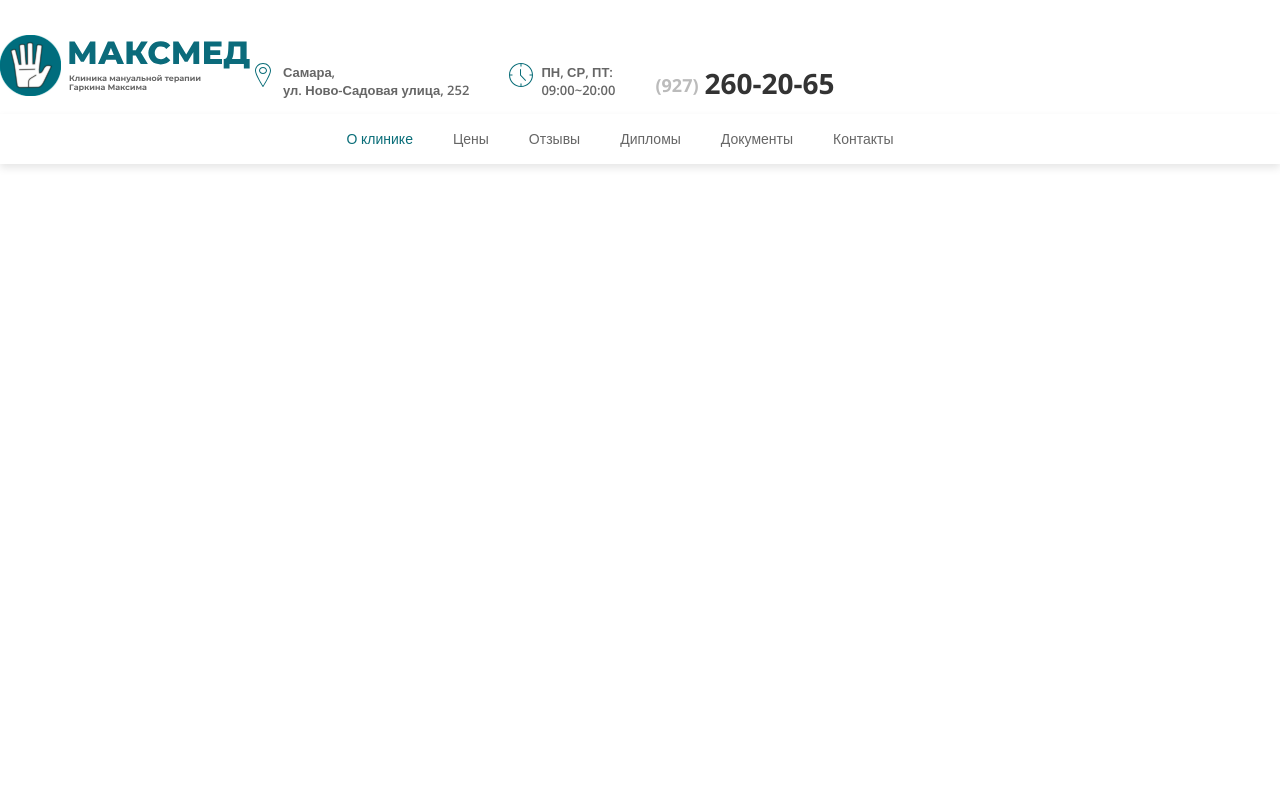
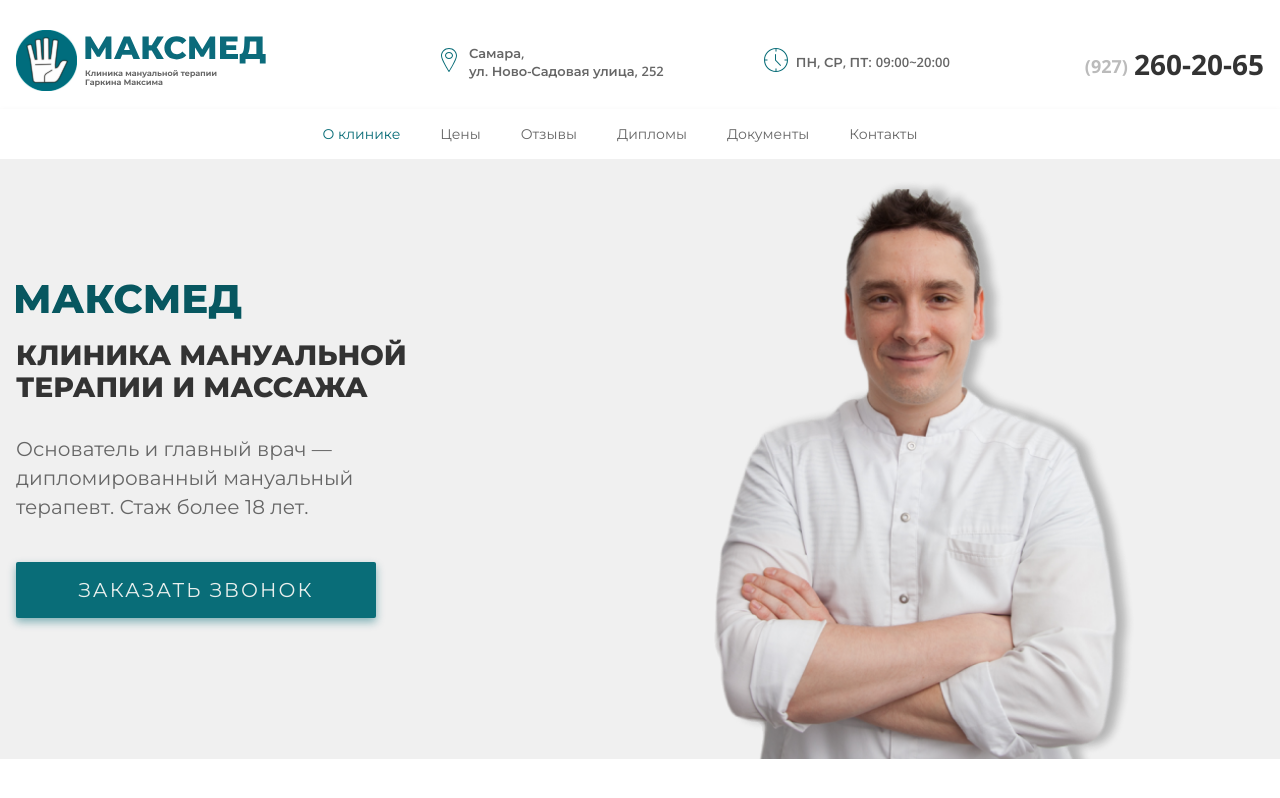
Before and after one commit to Kotinann/maksmed, a Next.js app: page / in a window 1280 px wide. Shown: the top 798 px of the page. Built offline with nearby package versions, Linux system fonts and the light colour scheme.

Commit message:
commit banner

```diff
--- /dev/null
+++ b/src/components/banner/banner.jsx
@@ -0,0 +1,36 @@
+import styles from './banner.module.scss'
+import BannerIcon from "../../assets/icons/banner-icon.svg"
+
+
+export default function Banner() {
+    return (
+        <div className={styles.banner}>
+            <div className="container">
+                <div className={styles.wrapper}>
+                    <div className={styles.bannerMobImg}>
+                    </div>
+                    <div className={styles.bannerRow}>
+                        <div className={styles.bannerTextBlock}>
+                            <div className={styles.bannerLogo}>
+                                <BannerIcon/>
+                            </div>
+                            <div className={styles.bannerTitle}>
+                                Клиника мануальной терапии и массажа
+                            </div>
+                            <div className={styles.bannerDescr}>
+                                Основатель и главный врач — дипломированный мануальный терапевт. Стаж более 18 лет.
+                            </div>
+                            <div className={styles.bannerButton}>
+                                <a className={styles.bannerButtonOpen} href="#">
+                                    Заказать звонок
+                                </a>
+                            </div>
+                        </div>
+                    </div>
+                </div>
+            </div>
+        </div>
+
+
+    )
+}
--- /dev/null
+++ b/src/components/banner/banner.module.scss
@@ -0,0 +1,89 @@
+@import 'src/styles/variables';
+
+.banner {
+
+  text-align: center;
+  position: relative;
+  background-color: $light-gray;
+
+
+}
+
+.container {
+
+}
+.wrapper {
+  width: 100%;
+  height: 600px;
+  background-image: url("../../assets/img/doctors/bannerDoctors.png");
+  background-repeat: no-repeat;
+  background-position: 85% 20px;
+  background-size: contain;
+  padding: 125px 0;
+
+}
+
+.bannerMobImg {
+  display: none;
+}
+
+.bannerRow {
+
+}
+
+
+.bannerTextBlock {
+
+}
+
+.bannerLogo{
+  text-align: left;
+  margin-bottom: 16px;
+
+}
+
+.bannerTitle {
+  width: 100%;
+  max-width: 450px;
+  font-family: 'Montserrat';
+  color: #333333;
+  margin-bottom: 32px;
+  font-size: 28px;
+  text-align: left;
+  font-weight: 800;
+  text-transform: uppercase;
+}
+
+.bannerDescr {
+  width: 100%;
+  max-width: 350px;
+  font-family: 'Montserrat';
+  color: $font-gray;
+  font-size: 20px;
+  line-height: 29px;
+  text-align: left;
+  margin-bottom: 40px;
+}
+
+.bannerButton {
+  margin: 0 auto;
+}
+
+.bannerButtonOpen {
+  display: block;
+  width: 100%;
+  max-width: 360px;
+  height: 56px;
+  border: 0;
+  background: #096D78;
+  box-shadow: 0px 4px 8px rgba(9, 109, 120, 0.47);
+  border-radius: 2px;
+  font-size: 20px;
+  text-align: center;
+  letter-spacing: 0.1em;
+  text-transform: uppercase;
+  color:  #E9EFED;
+  text-decoration: none;
+  line-height: 56px;
+  transition: all 0.3s ease-in-out;
+}
--- a/src/components/header/header.jsx
+++ b/src/components/header/header.jsx
@@ -6,7 +6,7 @@ import ClockIcon from "../../assets/icons/clock.svg"
 export default function Header() {
     return (
         <div className={styles.header}>
-            <div className={styles.container}>
+            <div className="container">
                 <div className={styles.wrapper}>
                     <div className={styles.logo}>
                         <a className={styles.logoLink} href="#">
@@ -26,7 +26,7 @@ export default function Header() {
                                         <ClockIcon />
                                 </div>
                                 <div className={styles.contactInfoText}>
-                                        <div className={styles.contactInfoDay}>ПН, СР, ПТ:</div>
+                                        <div className={styles.contactInfoDay}>ПН, СР, ПТ: </div>
                                         <div className={styles.contactInfoHour}>09:00~20:00</div>
                                 </div>
                             </div>
--- a/src/components/header/header.module.scss
+++ b/src/components/header/header.module.scss
@@ -2,23 +2,26 @@
 
 
 .header {
-  padding-top: 35px;
+  padding-top: 30px;
   padding-bottom: 15px;
   position: relative;
 
 }
 
 .container {
+  position: relative;
 
 }
 
+
 .wrapper {
   display: flex;
-  margin-right: 0;
-  margin-left: 0;
+  align-items: center;
+  justify-content: space-between;
 }
 
 .logo {
+  margin-right: 170px;
 
 }
 
@@ -28,22 +31,20 @@
 }
 
 .right {
+  width: 100%;
   display: flex;
   justify-content: space-between;
-  align-items: flex-end;
-
 }
 
 .contactInfo {
   display: flex;
-
-
 }
 
 .contactInfoItem {
+  display: flex;
+  align-items: center;
+  padding-right: 100px;
 
-  display: flex;
-  padding-right: 40px;
 }
 
 .contactInfoIcon {
@@ -52,20 +53,24 @@
 }
 
 .contactInfoText {
+  display: flex;
+  align-items: center;
   color: $font-gray;
   font-size: 13px;
   font-weight: 600;
   line-height: 1.4;
 
+
 }
 
 .contactInfoDay {
-
+  margin-right: 4px;
 }
 
 .contactInfoHour {
 
 }
+
 
 .phone {
   align-items: flex-end;
@@ -73,6 +78,7 @@
   margin-bottom: 5px;
   font-weight: bold;
   line-height: 1;
+  margin-left: auto;
 }
 
 
--- a/src/pages/index.js
+++ b/src/pages/index.js
@@ -3,6 +3,7 @@ import Image from 'next/image'
 import { Inter } from '@next/font/google'
 import Header from "@/components/header/header";
 import Menu from "@/components/menu/menu";
+import Banner from "@/components/banner/banner";
 import Footer from "@/components/footer/footer";
 
 const inter = Inter({ subsets: ['latin'] })
@@ -20,6 +21,7 @@ export default function Home() {
       <main>
         <Header />
           <Menu />
+          <Banner />
         <Footer />
       </main>
     </>
--- a/src/styles/globals.scss
+++ b/src/styles/globals.scss
@@ -1,5 +1,5 @@
 @import url('https://fonts.googleapis.com/css2?family=Open+Sans:wght@300;400;500;600;700;800&display=swap');
-
+@import url('https://fonts.googleapis.com/css2?family=Montserrat:wght@300;400;500;600;700;800&display=swap');
 @import "variables";
 @import "reset";
 
@@ -15,7 +15,7 @@ body {
   font-size: 100%;
   font-weight: 400;
   line-height: 1.15;
-  font-family: 'Open Sans', sans-serif;
+  font-family: 'Open Sans', 'Montserrat', sans-serif;
   position: relative;
   min-width: 320px;
   scroll-behavior: smooth;
--- a/src/styles/variables.scss
+++ b/src/styles/variables.scss
@@ -3,9 +3,10 @@
 $black:   #000000 !default;
 $green:   #7DBA32 !default;
 $teal:    #20c997 !default;
-$green:    #075760 !default;
+$green:    #096D78 !default;
 $white:   #ffffff !default;
 $light-gray: #F0F0F0 !default;
+
 
 // Colors for font
 $font-white: #f5f5f5 !default;
```
Also changed, not shown: src/assets/icons/banner-icon.svg (added), src/assets/img/doctors/bannerDoctors.png (added).
